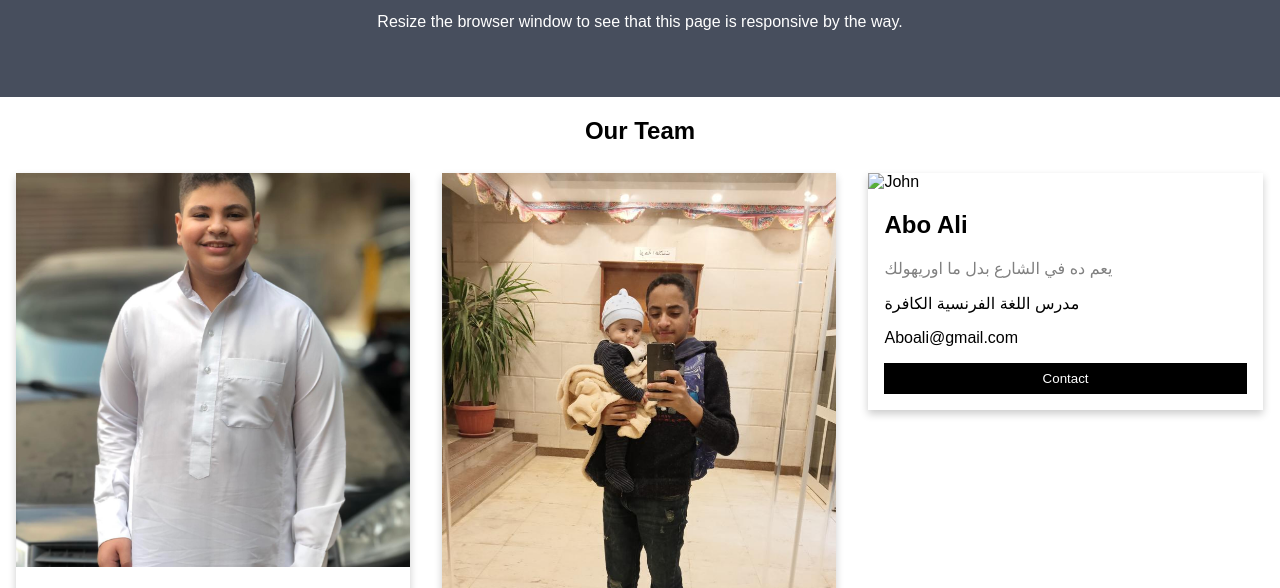
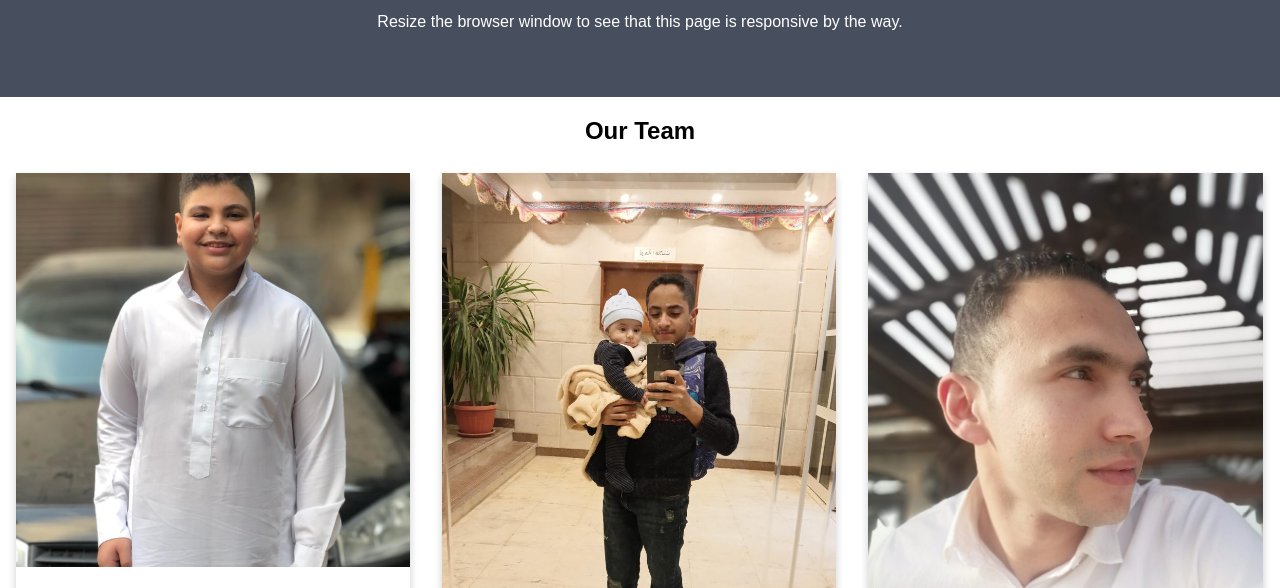
Before and after one commit to whoisthegoat/whoisthegoat, a plain HTML site: page about.html in a window 1280 px wide. Shown: the part 151-739 px from the top of the page. Drawn offline with Linux system fonts and the light colour scheme; the site is published under a folder, as on GitHub Pages, so addresses that start at the root find nothing.

Commit message:
Update about.html

```diff
--- a/about.html
+++ b/about.html
@@ -113,7 +113,7 @@ html {
 
   <div class="column">
     <div class="card">
-      <img src="/images/abo ali.jpg" alt="John" style="width:100%">
+          <img src="images/abo ali.jpg" alt="John" style="width:100%">
       <div class="container">
         <h2>Abo Ali</h2>
         <p class="title">يعم ده في الشارع بدل ما اوريهولك</p>
```
